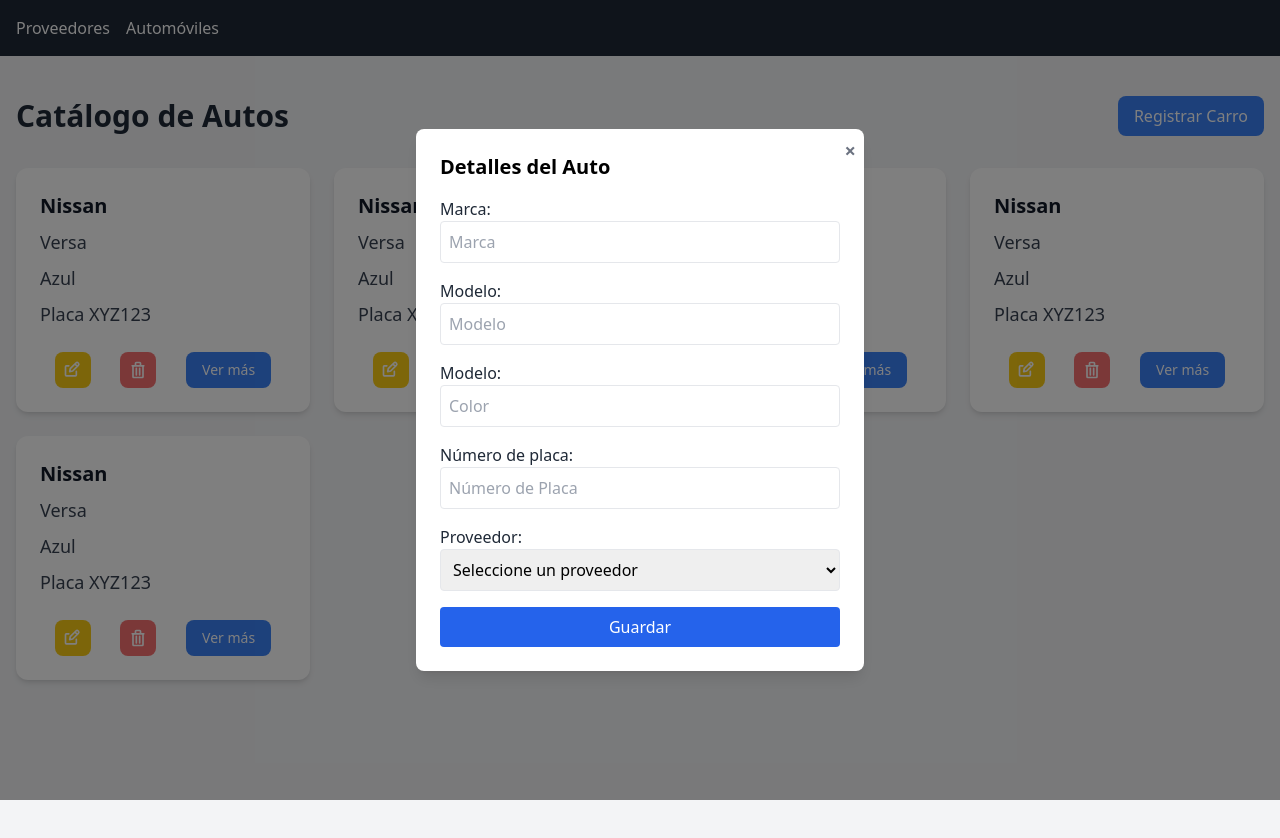
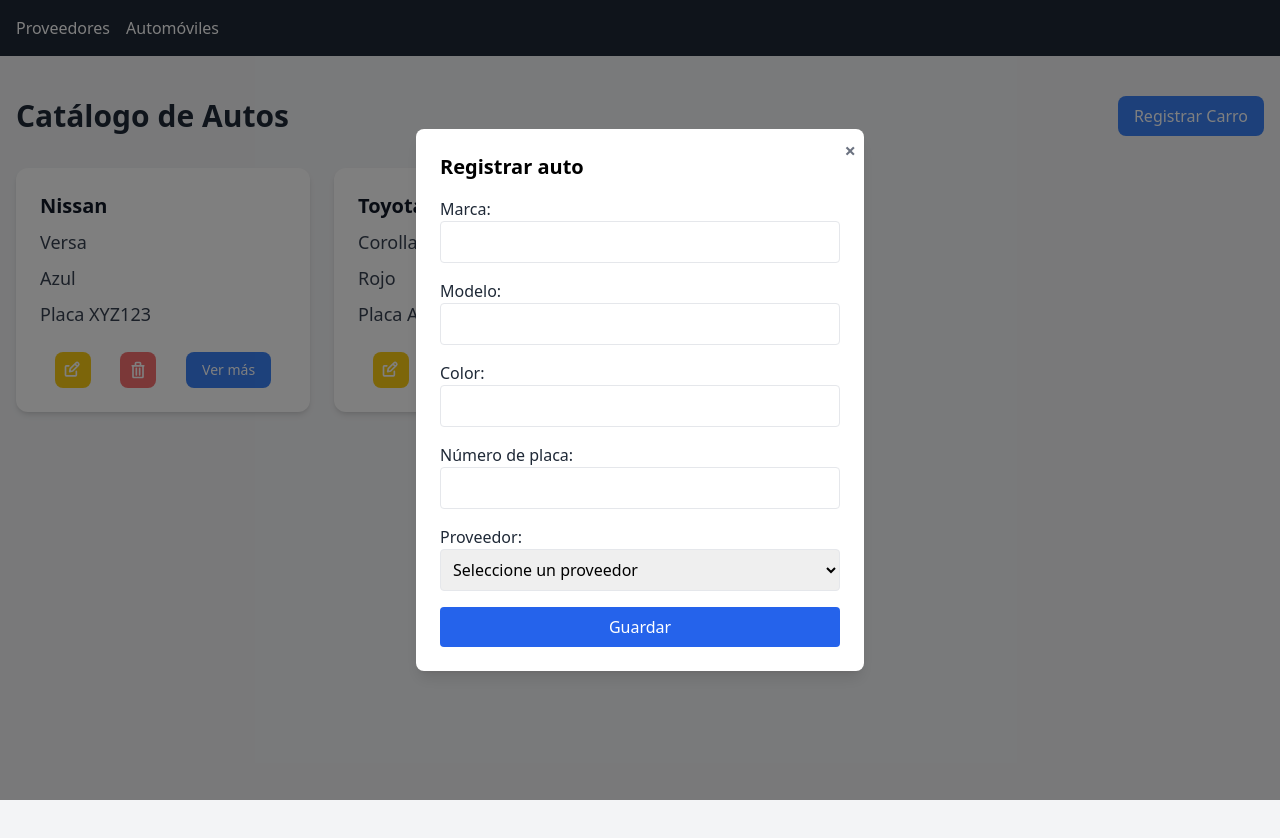
Before and after one commit to AlexMillanG/U2_01_PracticaGIT_E4, a React (Vite) app in the folder cliente/: page /cars in a window 1280 px wide. Both pictures are taken after a click on the button "Registrar Carro". Shown: the top 838 px of the page. Built offline with nearby package versions, Linux system fonts and the light colour scheme.

Commit message:
Added car editing form complete

```diff
--- a/cliente/src/pages/cars/CarCard.jsx
+++ b/cliente/src/pages/cars/CarCard.jsx
@@ -1,14 +1,17 @@
 import React from 'react'
 
-export const CarCard = ({ car }) => {
+export const CarCard = ({ car, onEdit }) => {
   return (
     <div className="bg-white rounded-xl shadow-md hover:shadow-lg transition-shadow duration-300 p-6 space-y-2">
-      <span className="block font-bold text-xl text-gray-900">Nissan</span>
-      <span className="block text-lg text-gray-700">Versa</span>
-      <span className="block text-lg text-gray-700">Azul</span>
-      <span className="block text-lg text-gray-700">Placa XYZ123</span>
+      <span className="block font-bold text-xl text-gray-900">{car.marca}</span>
+      <span className="block text-lg text-gray-700">{car.modelo}</span>
+      <span className="block text-lg text-gray-700">{car.color}</span>
+      <span className="block text-lg text-gray-700">Placa {car.numeroPlaca}</span>
       <div className="flex items-center justify-around pt-4">
-        <button className="bg-yellow-400 hover:bg-yellow-500 text-white p-2 rounded-lg">
+        <button
+          className="bg-yellow-400 hover:bg-yellow-500 text-white p-2 rounded-lg"
+          onClick={() => onEdit(car)}
+        >
           <svg className="w-5 h-5" fill="none" stroke="currentColor" strokeWidth="2"
             viewBox="0 0 24 24">
             <path strokeLinecap="round" strokeLinejoin="round" d="M14.3 4.8l2.9 2.9M7 7H4a1 1 0 0 0-1 1v10a1
@@ -28,5 +31,5 @@ export const CarCard = ({ car }) => {
         </button>
       </div>
     </div>
-  )
-}
+  );
+};
--- a/cliente/src/pages/cars/Cars.jsx
+++ b/cliente/src/pages/cars/Cars.jsx
@@ -4,12 +4,33 @@ import Modal from '../../components/Modal';
 
 export const Cars = () => {
   const [modalOpen, setModalOpen] = useState(false);
-  // const [proveedores, setProveedores] = useState([]);
+  const [isEditing, setIsEditing] = useState(false);
+  const [currentCarId, setCurrentCarId] = useState(null);
+
   const proveedores = [
     { id: '1', nombre: 'Proveedor A' },
     { id: '2', nombre: 'Proveedor B' },
     { id: '3', nombre: 'Proveedor C' },
   ];
+
+  const [cars, setCars] = useState([
+    {
+      id: 1,
+      marca: 'Nissan',
+      modelo: 'Versa',
+      color: 'Azul',
+      numeroPlaca: 'XYZ123',
+      idProveedor: '2'
+    },
+    {
+      id: 2,
+      marca: 'Toyota',
+      modelo: 'Corolla',
+      color: 'Rojo',
+      numeroPlaca: 'ABC456',
+      idProveedor: '1'
+    }
+  ]);
 
   const [formData, setFormData] = useState({
     marca: '',
@@ -19,12 +40,25 @@ export const Cars = () => {
     idProveedor: '',
   });
 
-  useEffect(() => {
-    // fetch('http://localhost:8080/api/proveedores')
-    //   .then(res => res.json())
-    //   .then(data => setProveedores(data))
-    //   .catch(err => console.error('Error al obtener proveedores:', err));
-  }, []);
+  const openModalForEdit = (car) => {
+    setFormData(car);
+    setCurrentCarId(car.id);
+    setIsEditing(true);
+    setModalOpen(true);
+  };
+
+  const openModalForCreate = () => {
+    setFormData({
+      marca: '',
+      modelo: '',
+      color: '',
+      numeroPlaca: '',
+      idProveedor: '',
+    });
+    setCurrentCarId(null);
+    setIsEditing(false);
+    setModalOpen(true);
+  };
 
   const handleChange = (e) => {
     const { name, value } = e.target;
@@ -33,7 +67,16 @@ export const Cars = () => {
 
   const handleSubmit = (e) => {
     e.preventDefault();
-    console.log(formData);
+
+    if (isEditing) {
+      setCars(prevCars =>
+        prevCars.map(car => car.id === currentCarId ? { ...formData, id: currentCarId } : car)
+      );
+    } else {
+      const newCar = { ...formData, id: Date.now() };
+      setCars(prevCars => [...prevCars, newCar]);
+    }
+
     setModalOpen(false);
   };
 
@@ -41,31 +84,28 @@ export const Cars = () => {
     <div className="min-h-screen bg-gray-100 py-10 px-4">
       <div className='flex items-center justify-between mb-8'>
         <h2 className="text-3xl font-bold text-center text-gray-800">Catálogo de Autos</h2>
-        <button onClick={() => setModalOpen(true)} className='py-2 px-4 bg-blue-500 rounded-lg text-white hover:bg-blue-600'>
+        <button onClick={openModalForCreate} className='py-2 px-4 bg-blue-500 rounded-lg text-white hover:bg-blue-600'>
           Registrar Carro
         </button>
       </div>
 
       <div className="grid grid-cols-1 sm:grid-cols-2 md:grid-cols-3 lg:grid-cols-4 gap-6">
-        <CarCard />
-        <CarCard />
-        <CarCard />
-        <CarCard />
-        <CarCard />
+        {cars.map(car => (
+          <CarCard key={car.id} car={car} onEdit={openModalForEdit} />
+        ))}
       </div>
 
       <Modal
         isOpen={modalOpen}
         onClose={() => setModalOpen(false)}
-        title="Detalles del Auto"
+        title={isEditing ? "Editar auto" : "Registrar auto"}
       >
         <form onSubmit={handleSubmit} className="space-y-4">
           <div>
-            <label htmlFor="marca" className='text-gray-800'>Marca:</label>
+            <label className='text-gray-800'>Marca:</label>
             <input
               type="text"
               name="marca"
-              placeholder="Marca"
               value={formData.marca}
               onChange={handleChange}
               className="w-full p-2 border rounded"
@@ -73,48 +113,40 @@ export const Cars = () => {
             />
           </div>
           <div>
-            <label htmlFor="modelo" className='text-gray-800'>Modelo:</label>
+            <label className='text-gray-800'>Modelo:</label>
             <input
               type="text"
               name="modelo"
-              placeholder="Modelo"
               value={formData.modelo}
               onChange={handleChange}
               className="w-full p-2 border rounded"
               required
             />
           </div>
-
           <div>
-            <label htmlFor="color" className='text-gray-800'>Modelo:</label>
+            <label className='text-gray-800'>Color:</label>
             <input
               type="text"
               name="color"
-              placeholder="Color"
               value={formData.color}
               onChange={handleChange}
               className="w-full p-2 border rounded"
               required
             />
           </div>
-
           <div>
-            <label htmlFor="numeroPlaca" className='text-gray-800'>Número de placa:</label>
-
+            <label className='text-gray-800'>Número de placa:</label>
             <input
               type="text"
               name="numeroPlaca"
-              placeholder="Número de Placa"
               value={formData.numeroPlaca}
               onChange={handleChange}
               className="w-full p-2 border rounded"
               required
             />
           </div>
-
           <div>
-            <label htmlFor="idProveedor" className='text-gray-800'>Proveedor:</label>
-
+            <label className='text-gray-800'>Proveedor:</label>
             <select
               name="idProveedor"
               value={formData.idProveedor}
@@ -131,15 +163,14 @@ export const Cars = () => {
             </select>
           </div>
 
-
           <button
             type="submit"
             className="w-full bg-blue-600 text-white py-2 rounded hover:bg-blue-700"
           >
-            Guardar
+            {isEditing ? "Actualizar" : "Guardar"}
           </button>
         </form>
       </Modal>
     </div>
   );
-}
+};
```
